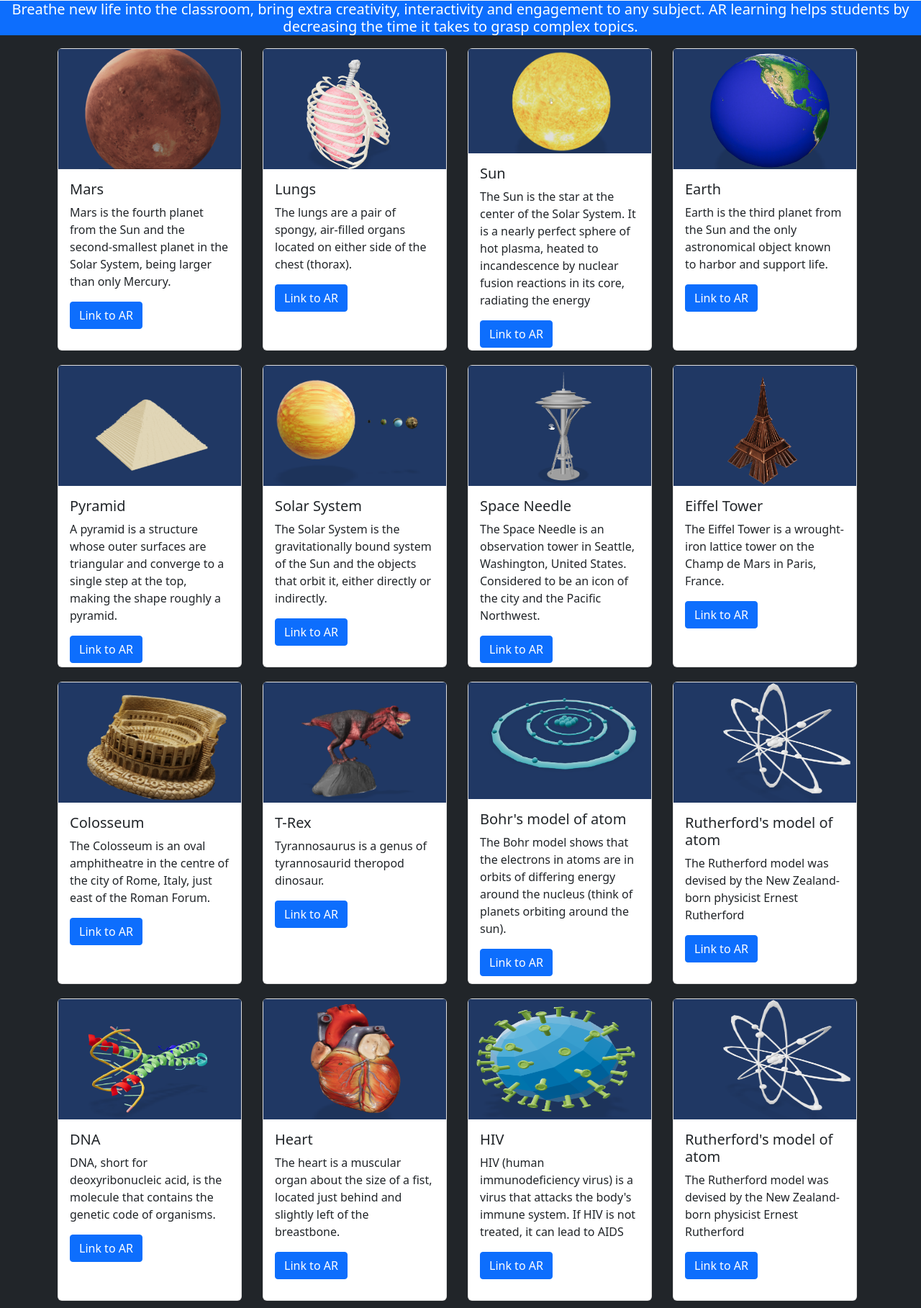
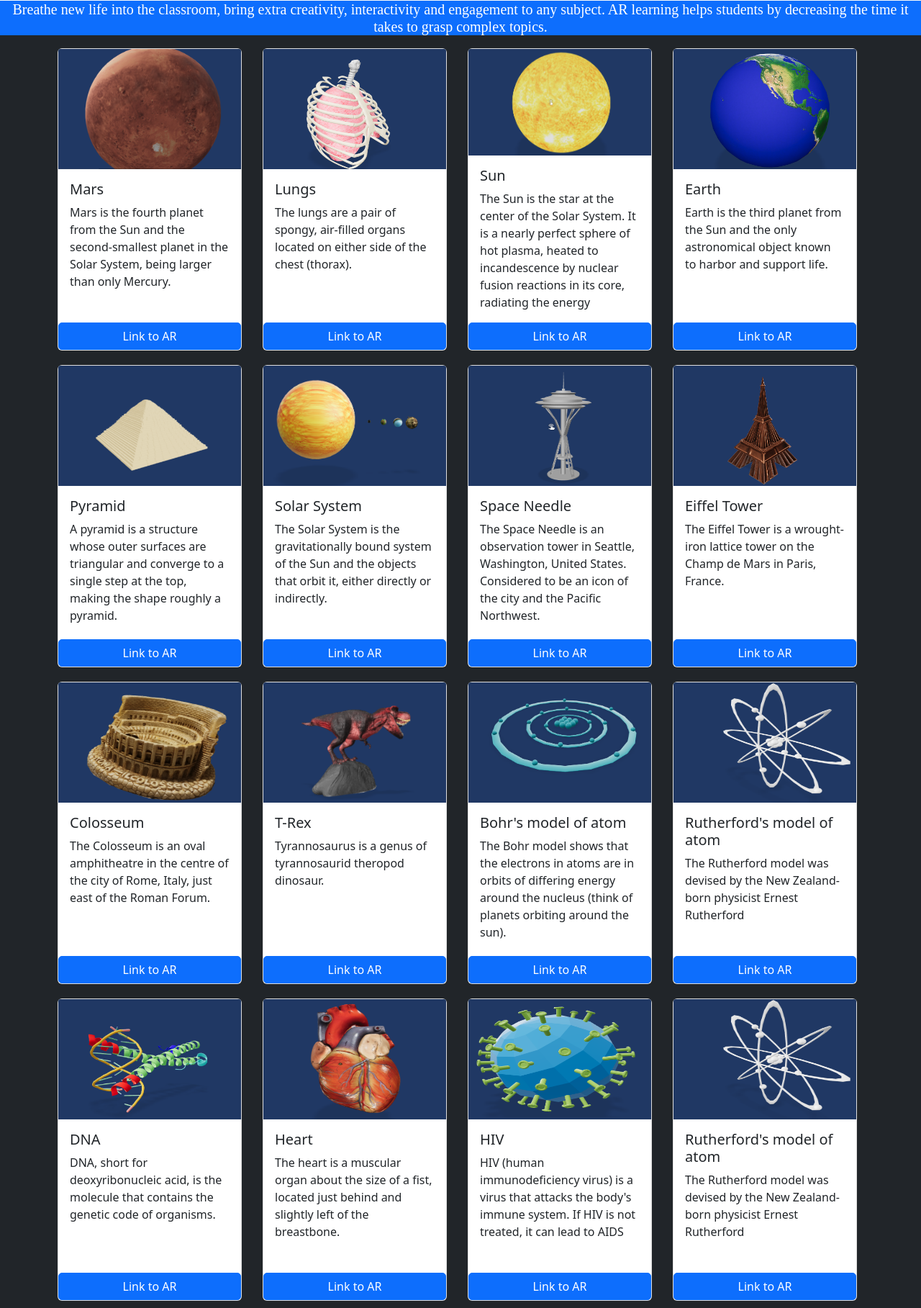
Before and after one commit to alvinbengeorge/Webschool, a Flask app: page /arpage in a window 1280 px wide. Shown: the part 63-1880 px from the top of the page at 72% size. Run offline with Flask 2, Linux system fonts and the light colour scheme; some web fonts are replaced.

Commit message:
Made Gallery buttons proper

```diff
--- a/templates/Gallery.html
+++ b/templates/Gallery.html
@@ -37,7 +37,7 @@
       </div>
     </div>
     </nav>
-    <h5 class="text-wrap bg-primary text-center" style="color:white;">Breathe new life into the classroom, bring extra creativity, interactivity and engagement to any subject. AR learning helps students by decreasing the time it takes to grasp complex topics.</h5>
+    <h5 class="text-wrap bg-primary text-center" style="color:white; font-family: IBM Plex Sans">Breathe new life into the classroom, bring extra creativity, interactivity and engagement to any subject. AR learning helps students by decreasing the time it takes to grasp complex topics.</h5>
     <div class="container">
       <div class="row bg-dark">
         <div class="col" style="padding:10px;">
@@ -48,8 +48,8 @@
               <p class="card-text">
                 Mars is the fourth planet from the Sun and the second-smallest planet in the Solar System, being larger than only Mercury.
               </p>
-              <a href="https://console.echoar.xyz/webar?key=shiny-sky-7689&entry=92bdf20f-3655-4f7e-9780-2f01cc59d32f" class="btn btn-primary">Link to AR</a>
             </div>
+            <a href="https://console.echoar.xyz/webar?key=shiny-sky-7689&entry=92bdf20f-3655-4f7e-9780-2f01cc59d32f" class="btn btn-primary" style="border-radius:5px">Link to AR</a>
           </div>
         </div>
         <div class="col" style="padding:10px;">
@@ -58,8 +58,8 @@
             <div class="card-body">
               <h5 class="card-title">Lungs</h5>
               <p class="card-text">The lungs are a pair of spongy, air-filled organs located on either side of the chest (thorax). </p>
-              <a href="https://console.echoar.xyz/webar?key=shiny-sky-7689&entry=fc55f64c-7da1-46d9-8985-cd170f3f9b3b" class="btn btn-primary">Link to AR</a>
             </div>
+            <a href="https://console.echoar.xyz/webar?key=shiny-sky-7689&entry=fc55f64c-7da1-46d9-8985-cd170f3f9b3b" class="btn btn-primary" style="border-radius:5px">Link to AR</a>
           </div>
         </div>
         <div class="col" style="padding:10px;">
@@ -68,8 +68,8 @@
             <div class="card-body">
               <h5 class="card-title">Sun</h5>
               <p class="card-text">The Sun is the star at the center of the Solar System. It is a nearly perfect sphere of hot plasma, heated to incandescence by nuclear fusion reactions in its core, radiating the energy</p>
-              <a href="https://console.echoar.xyz/webar?key=shiny-sky-7689&entry=76dda169-a597-486a-aac4-65c5d8e1e682" class="btn btn-primary">Link to AR</a>
             </div>
+            <a href="https://console.echoar.xyz/webar?key=shiny-sky-7689&entry=76dda169-a597-486a-aac4-65c5d8e1e682" class="btn btn-primary" style="border-radius:5px">Link to AR</a>
           </div>
         </div>
         <div class="col" style="padding:10px;">
@@ -78,8 +78,8 @@
             <div class="card-body">
               <h5 class="card-title">Earth</h5>
               <p class="card-text">Earth is the third planet from the Sun and the only astronomical object known to harbor and support life.</p>
-              <a href="https://console.echoar.xyz/webar?key=shiny-sky-7689&entry=04822cbd-84fe-4ab0-afe1-032b90df7d1f" class="btn btn-primary">Link to AR</a>
             </div>
+            <a href="https://console.echoar.xyz/webar?key=shiny-sky-7689&entry=04822cbd-84fe-4ab0-afe1-032b90df7d1f" class="btn btn-primary" style="border-radius:5px">Link to AR</a>
           </div>
         </div>
         <div class="col" style="padding:10px;">
@@ -88,8 +88,8 @@
             <div class="card-body">
               <h5 class="card-title">Pyramid</h5>
               <p class="card-text">A pyramid is a structure whose outer surfaces are triangular and converge to a single step at the top, making the shape roughly a pyramid.</p>
-              <a href="https://console.echoar.xyz/webar?key=snowy-firefly-0544&entry=41c23aa9-9b5e-4fff-90d6-e0539198579c" class="btn btn-primary">Link to AR</a>
             </div>
+            <a href="https://console.echoar.xyz/webar?key=snowy-firefly-0544&entry=41c23aa9-9b5e-4fff-90d6-e0539198579c" class="btn btn-primary" style="border-radius:5px;">Link to AR</a>
           </div>
         </div>
         <div class="col" style="padding:10px;">
@@ -98,8 +98,8 @@
             <div class="card-body">
               <h5 class="card-title">Solar System</h5>
               <p class="card-text">The Solar System is the gravitationally bound system of the Sun and the objects that orbit it, either directly or indirectly.</p>
-              <a href="https://go.echoar.xyz/KeLN" class="btn btn-primary">Link to AR</a>
             </div>
+            <a href="https://go.echoar.xyz/KeLN" class="btn btn-primary" style="border-radius:5px">Link to AR</a>
           </div>
         </div>
         <div class="col" style="padding:10px;">
@@ -108,8 +108,8 @@
             <div class="card-body">
               <h5 class="card-title">Space Needle</h5>
               <p class="card-text">The Space Needle is an observation tower in Seattle, Washington, United States. Considered to be an icon of the city and the Pacific Northwest.</p>
-              <a href="https://console.echoar.xyz/webar?key=snowy-firefly-0544&entry=25de17ce-56ea-40db-aa88-68371a257827" class="btn btn-primary">Link to AR</a>
             </div>
+            <a href="https://console.echoar.xyz/webar?key=snowy-firefly-0544&entry=25de17ce-56ea-40db-aa88-68371a257827" class="btn btn-primary" style="border-radius:5px">Link to AR</a>
           </div>
         </div>
         <div class="col" style="padding:10px;">
@@ -118,8 +118,8 @@
             <div class="card-body">
               <h5 class="card-title">Eiffel Tower</h5>
               <p class="card-text">The Eiffel Tower is a wrought-iron lattice tower on the Champ de Mars in Paris, France. </p>
-              <a href="https://console.echoar.xyz/webar?key=shiny-sky-7689&entry=92b7cf4a-ee63-49b3-852f-186dec0bdb89" class="btn btn-primary">Link to AR</a>
             </div>
+            <a href="https://console.echoar.xyz/webar?key=shiny-sky-7689&entry=92b7cf4a-ee63-49b3-852f-186dec0bdb89" class="btn btn-primary" style="border-radius:5px">Link to AR</a>
           </div>
         </div>
         <div class="col" style="padding:10px;">
@@ -128,8 +128,8 @@
             <div class="card-body">
               <h5 class="card-title">Colosseum</h5>
               <p class="card-text">The Colosseum is an oval amphitheatre in the centre of the city of Rome, Italy, just east of the Roman Forum.</p>
-              <a href="https://console.echoar.xyz/webar?key=shiny-sky-7689&entry=e96e9c40-0c90-4929-8186-b24af025e0e8" class="btn btn-primary">Link to AR</a>
             </div>
+            <a href="https://console.echoar.xyz/webar?key=shiny-sky-7689&entry=e96e9c40-0c90-4929-8186-b24af025e0e8" class="btn btn-primary" style="border-radius:5px">Link to AR</a>
           </div>
         </div>
         <div class="col" style="padding:10px;">
@@ -138,8 +138,8 @@
             <div class="card-body">
               <h5 class="card-title">T-Rex</h5>
               <p class="card-text">Tyrannosaurus is a genus of tyrannosaurid theropod dinosaur. </p>
-              <a href="https://console.echoar.xyz/webar?key=shiny-sky-7689&entry=2d402140-4cfa-4cd6-a930-c12eb4a84f81" class="btn btn-primary">Link to AR</a>
             </div>
+            <a href="https://console.echoar.xyz/webar?key=shiny-sky-7689&entry=2d402140-4cfa-4cd6-a930-c12eb4a84f81" class="btn btn-primary" style="border-radius:5px">Link to AR</a>
           </div>
         </div>
         <div class="col" style="padding:10px;">
@@ -148,8 +148,8 @@
             <div class="card-body">
               <h5 class="card-title">Bohr's model of atom</h5>
               <p class="card-text">The Bohr model shows that the electrons in atoms are in orbits of differing energy around the nucleus (think of planets orbiting around the sun).</p>
-              <a href="https://console.echoar.xyz/webar?key=shiny-sky-7689&entry=e3b8a12e-c31a-4d43-9a48-8c9136522808" class="btn btn-primary">Link to AR</a>
             </div>
+            <a href="https://console.echoar.xyz/webar?key=shiny-sky-7689&entry=e3b8a12e-c31a-4d43-9a48-8c9136522808" class="btn btn-primary" style="border-radius:5px">Link to AR</a>
           </div>
         </div>
         <div class="col" style="padding:10px;">
@@ -158,8 +158,8 @@
             <div class="card-body">
               <h5 class="card-title">Rutherford's model of atom</h5>
               <p class="card-text">The Rutherford model was devised by the New Zealand-born physicist Ernest Rutherford</p>
-              <a href="https://console.echoar.xyz/webar?key=shiny-sky-7689&entry=7f407769-47e1-41c1-9f30-0b89c76e5c33" class="btn btn-primary">Link to AR</a>
             </div>
+            <a href="https://console.echoar.xyz/webar?key=shiny-sky-7689&entry=7f407769-47e1-41c1-9f30-0b89c76e5c33" class="btn btn-primary"style="border-radius:5px">Link to AR</a>
           </div>
         </div>
         <div class="col" style="padding:10px;">
@@ -168,8 +168,8 @@
             <div class="card-body">
               <h5 class="card-title">DNA</h5>
               <p class="card-text">DNA, short for deoxyribonucleic acid, is the molecule that contains the genetic code of organisms. </p>
-              <a href="https://console.echoar.xyz/webar?key=shiny-sky-7689&entry=4bb99a57-7f96-4598-b68d-ab254b992c2e" class="btn btn-primary">Link to AR</a>
             </div>
+            <a href="https://console.echoar.xyz/webar?key=shiny-sky-7689&entry=4bb99a57-7f96-4598-b68d-ab254b992c2e" class="btn btn-primary" style="border-radius:5px">Link to AR</a>
           </div>
         </div>
         <div class="col" style="padding:10px;">
@@ -178,8 +178,8 @@
             <div class="card-body">
               <h5 class="card-title">Heart</h5>
               <p class="card-text">The heart is a muscular organ about the size of a fist, located just behind and slightly left of the breastbone.</p>
-              <a href="https://console.echoar.xyz/webar?key=shiny-sky-7689&entry=7d3bef97-14c8-462c-aec6-de6532262611" class="btn btn-primary">Link to AR</a>
             </div>
+            <a href="https://console.echoar.xyz/webar?key=shiny-sky-7689&entry=7d3bef97-14c8-462c-aec6-de6532262611" class="btn btn-primary" style="border-radius:5px">Link to AR</a>
           </div>
         </div>
         <div class="col" style="padding:10px;">
@@ -188,8 +188,8 @@
             <div class="card-body">
               <h5 class="card-title">HIV</h5>
               <p class="card-text">HIV (human immunodeficiency virus) is a virus that attacks the body's immune system. If HIV is not treated, it can lead to AIDS </p>
-              <a href="https://console.echoar.xyz/webar?key=shiny-sky-7689&entry=41ca98cd-2f51-4523-8439-02ffe6661446" class="btn btn-primary">Link to AR</a>
             </div>
+            <a href="https://console.echoar.xyz/webar?key=shiny-sky-7689&entry=41ca98cd-2f51-4523-8439-02ffe6661446" class="btn btn-primary" style="border-radius:5px">Link to AR</a>
           </div>
         </div>
         <div class="col" style="padding:10px;">
@@ -198,7 +198,11 @@
             <div class="card-body">
               <h5 class="card-title">Rutherford's model of atom</h5>
               <p class="card-text">The Rutherford model was devised by the New Zealand-born physicist Ernest Rutherford</p>
-              <a href="https://console.echoar.xyz/webar?key=shiny-sky-7689&entry=7f407769-47e1-41c1-9f30-0b89c76e5c33" class="btn btn-primary">Link to AR</a>
             </div>
+            <a href="https://console.echoar.xyz/webar?key=shiny-sky-7689&entry=7f407769-47e1-41c1-9f30-0b89c76e5c33" class="btn btn-primary" style="border-radius:5px">Link to AR</a>
           </div>
         </div>
+      </div>
+    </div>
+  </body>
+</html>
```
